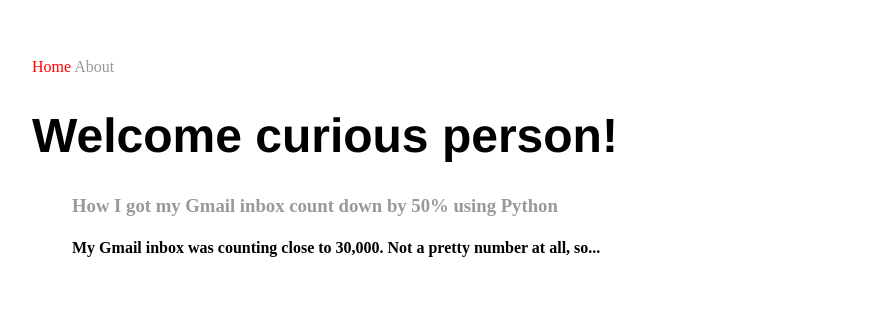
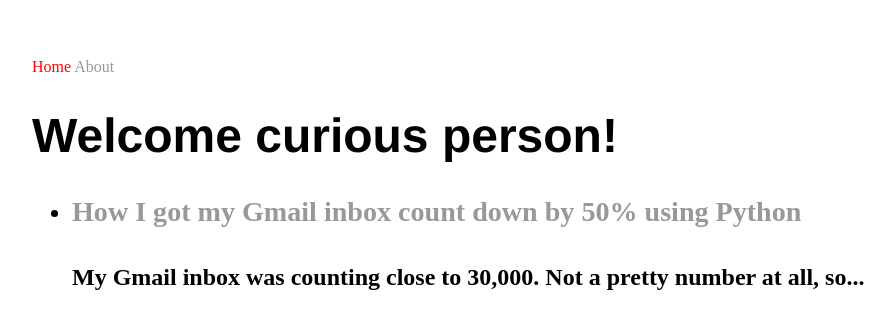
Before and after one commit to ncho-sqd/ncho-sqd.github.io, a Jekyll site: the page built from index.html, in a window 1280 px wide. Shown: the top 329 px of the page, without its empty margins (168-1063 px from the left). Built offline with Jekyll 4.4.1, drawn with Linux system fonts in a browser that asks for light colours.

Commit message:
Changed css for unordered list.

```diff
--- a/css/main.css
+++ b/css/main.css
@@ -13,9 +13,13 @@ nav ul li, footer ul li {
     display: inline;
     margin-right: 20px;
 }
-ul {
-    list-style: none;
+
+body ul li {
+    list-style-type: disc;
+    font-size: 1.5em;
+    line-height: 1.4em;
 }
+
 a {
     text-decoration: none;
     color: #999;
@@ -39,14 +43,13 @@ footer {
 
 ul.posts {
     margin: 20px auto 40px;
-    font-size: 1.5em;
+    font-size: 1em;
 }
 
 ul.posts li {
     list-style: none;
+    font-size: 1em;
 }
-
-
 
 table{
     border-collapse: collapse;
```
